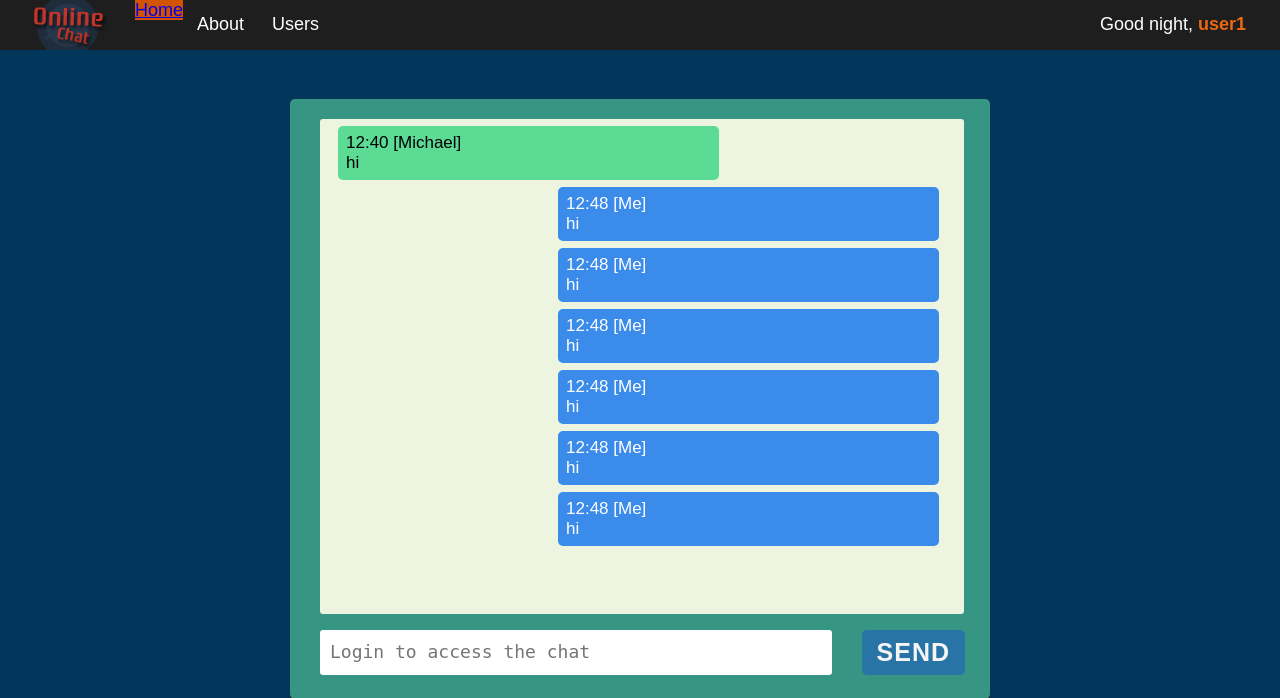
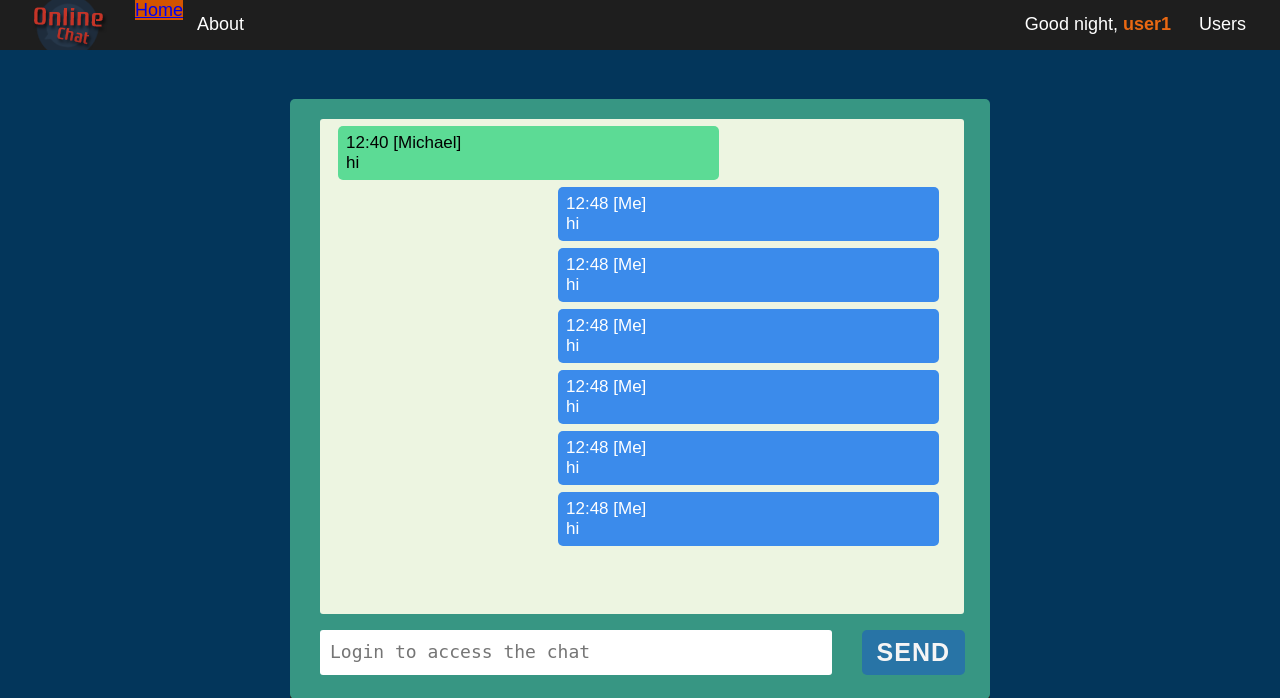
Before and after one commit to ST4NSB/chat-online, a PHP site: page /oldhtml/index.php in a window 1280 px wide. Shown: the top 698 px of the page. Run offline with PHP 8.4, Linux system fonts and the light colour scheme.

Commit message:
minor css update

```diff
--- a/assets/css/navbarlogged.css
+++ b/assets/css/navbarlogged.css
@@ -1,7 +1,3 @@
-.nav__item:nth-last-child(2) {
-  float: left;
-}
-
 .nav__item__logged {
   color: #fff;
   text-decoration: none;
@@ -13,6 +9,8 @@
   color: #ea6812;
   font-weight: bold;
 }
+
+
 
 @media screen and (max-width: 700px) {
   .nav__item__logged {
```
